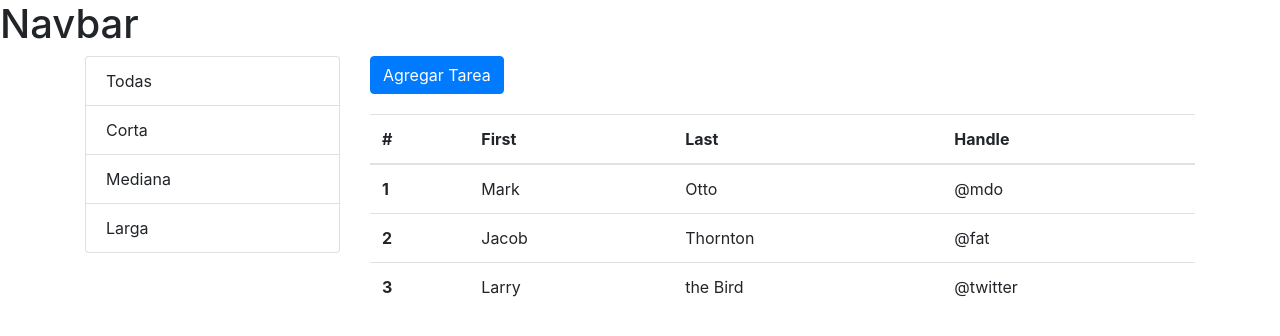
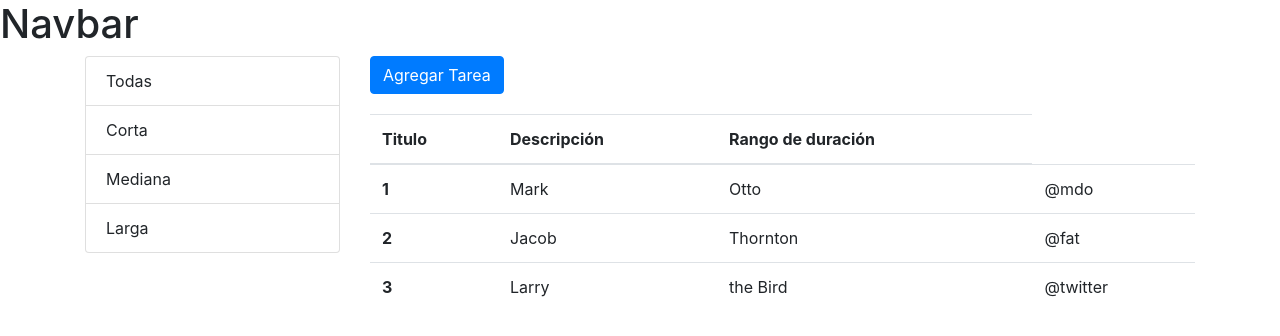
Before and after one commit to gyokebed/arkon-data, a React (Create React App) app: page /tasks in a window 1280 px wide. Shown: the top 336 px of the page. Built offline with nearby package versions, Linux system fonts and the light colour scheme; the HTML template or start-up script is replaced by a standard one.

Commit message:
Adding table header component

```diff
--- a/src/components/common/table.jsx
+++ b/src/components/common/table.jsx
@@ -2,10 +2,10 @@ import React from "react";
 import TableHeader from "./tableHeader";
 import TableBody from "./tableBody";
 
-const Table = () => {
+const Table = ({ columns, data }) => {
   return (
     <table className="table">
-      <TableHeader />
+      <TableHeader columns={columns} />
       <TableBody />
     </table>
   );
--- a/src/components/common/tableHeader.jsx
+++ b/src/components/common/tableHeader.jsx
@@ -1,13 +1,13 @@
 import React from "react";
 
-const TableHeader = () => {
+const TableHeader = ({ columns }) => {
+  console.log(columns);
   return (
     <thead>
       <tr>
-        <th scope="col">#</th>
-        <th scope="col">First</th>
-        <th scope="col">Last</th>
-        <th scope="col">Handle</th>
+        {columns.map((column) => (
+          <th key={column.path}>{column.label}</th>
+        ))}
       </tr>
     </thead>
   );
--- a/src/components/tasks.jsx
+++ b/src/components/tasks.jsx
@@ -17,14 +17,15 @@ const Tasks = () => {
 
     setRanges([{ _id: "", name: "Todas" }, ...getRanges()]);
   }, []);
-  console.log(ranges);
   return (
     <React.Fragment>
       <div className="row">
         <div className="col-3">
           <ul className="list-group">
             {ranges.map((range) => (
-              <li className="list-group-item">{range.name}</li>
+              <li className="list-group-item" key={range._id}>
+                {range.name}
+              </li>
             ))}
           </ul>
         </div>
@@ -36,7 +37,7 @@ const Tasks = () => {
           >
             Agregar Tarea
           </Link>
-          <TasksTable />
+          <TasksTable tasks={tasks} />
         </div>
       </div>
     </React.Fragment>
--- a/src/components/tasksTable.jsx
+++ b/src/components/tasksTable.jsx
@@ -2,16 +2,18 @@ import React from "react";
 import { Link } from "react-router-dom";
 import Table from "./common/table";
 
-const TasksTable = () => {
+const TasksTable = ({ tasks }) => {
   const columns = [
     {
       path: "title",
-      label: "Title",
+      label: "Titulo",
       content: (task) => <Link to={`/tasks/`}>{}</Link>,
     },
+    { path: "description", label: "Descripción" },
+    { path: "range.name", label: "Rango de duración" },
   ];
 
-  return <Table />;
+  return <Table columns={columns} data={tasks} />;
 };
 
 export default TasksTable;
```
